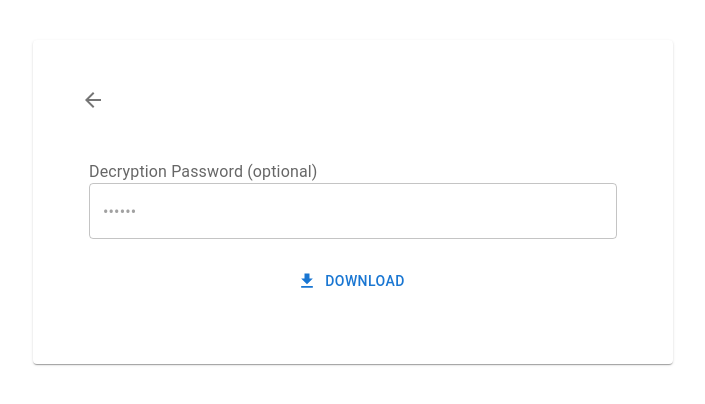
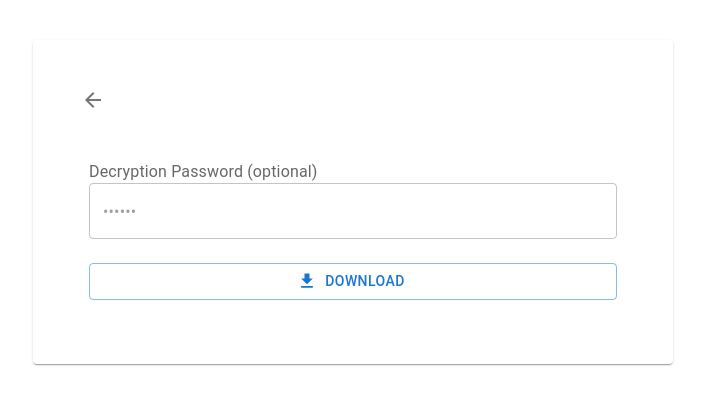
Before and after one commit to reznik99/cloud-storage-ui, a React (Vite) app: page /share/1 in a window 1280 px wide. Shown: the top 404 px of the page, without its empty margins (287-992 px from the left). Built offline with nearby package versions, Linux system fonts and the light colour scheme; no server answers.

Commit message:
UI fixes for link download page

```diff
--- a/src/pages/share.tsx
+++ b/src/pages/share.tsx
@@ -1,10 +1,10 @@
 import { useCallback, useEffect, useState } from "react"
+import { useNavigate, useParams } from "react-router-dom"
 import { useSnackbar } from "notistack"
 import { ArrowBack, Download } from "@mui/icons-material"
-import { Button, Card, CardContent, FormControl, FormLabel, IconButton, LinearProgress, Stack, TextField, Typography } from "@mui/material"
+import { Box, Button, Card, CardContent, FormControl, FormLabel, IconButton, LinearProgress, Stack, TextField, Typography } from "@mui/material"
 import { FileInfo, formatSize, getErrorString, Progress, triggerDownload } from "../utilities/utils"
 import api from "../networking/endpoints"
-import { useNavigate, useParams } from "react-router-dom"
 
 function LinkShare() {
     const navigate = useNavigate()
@@ -23,7 +23,6 @@ function LinkShare() {
             setLoading(true)
             const resp = await api.previewLink(params.access_key as string)
             setFile(resp.data as FileInfo)
-            console.log(resp.data)
         } catch (err: any) {
             const error = getErrorString(err)
             console.error(error)
@@ -42,6 +41,7 @@ function LinkShare() {
         } catch (err: any) {
             const error = getErrorString(err)
             console.error(error)
+            enqueueSnackbar("File download failed: " + error, { variant: "success" })
         } finally {
             setLoading(false)
         }
@@ -57,28 +57,34 @@ function LinkShare() {
                     <FormControl>
                         <FormLabel htmlFor="password">Decryption Password (optional)</FormLabel>
                         <TextField fullWidth
+                            autoComplete='off'
                             name="password"
                             type="password"
                             id="password"
                             placeholder="••••••"
-                            variant="outlined"
-                            color="primary" />
+                            variant="outlined" />
                     </FormControl>
-                    <Button onClick={downloadLink}
+                    <Button variant="outlined"
+                        onClick={downloadLink}
                         disabled={loading}
                         startIcon={<Download />}>
                         Download
                     </Button>
-                    {progress && <>
-                        <LinearProgress variant="determinate" value={progress.percentage} />
-                        <Typography variant="body2" sx={{ color: 'text.secondary' }}>{progress.percentage}%</Typography>
-                        <Typography variant="body2" sx={{ color: 'text.secondary' }}>estimate {`${progress.estimateSec}s`}</Typography>
-                        <Typography variant="body2" sx={{ color: 'text.secondary' }}>processed {formatSize(progress.bytesProcessed)}</Typography>
-                    </>}
+                    {progress &&
+                        <>
+                            <LinearProgress variant="determinate" value={progress.percentage} />
+                            <Box sx={{ display: 'flex', flexDirection: 'column', justifyContent: 'center', alignItems: 'center' }}>
+                                <Typography variant="body2" sx={{ color: 'text.secondary' }}>{progress.percentage}%</Typography>
+                                <Typography variant="body2" sx={{ color: 'text.secondary' }}>estimate {`${progress.estimateSec}s`}</Typography>
+                                <Typography variant="body2" sx={{ color: 'text.secondary' }}>processed {formatSize(progress.bytesProcessed)}</Typography>
+                            </Box>
+                        </>
+                    }
                 </CardContent>
-
-                {loading && <LinearProgress variant="indeterminate" />}
             </Card>
+            {loading && <Box sx={{ width: '50%' }}>
+                <LinearProgress variant="indeterminate" />
+            </Box>}
         </Stack>
     )
 }
```
